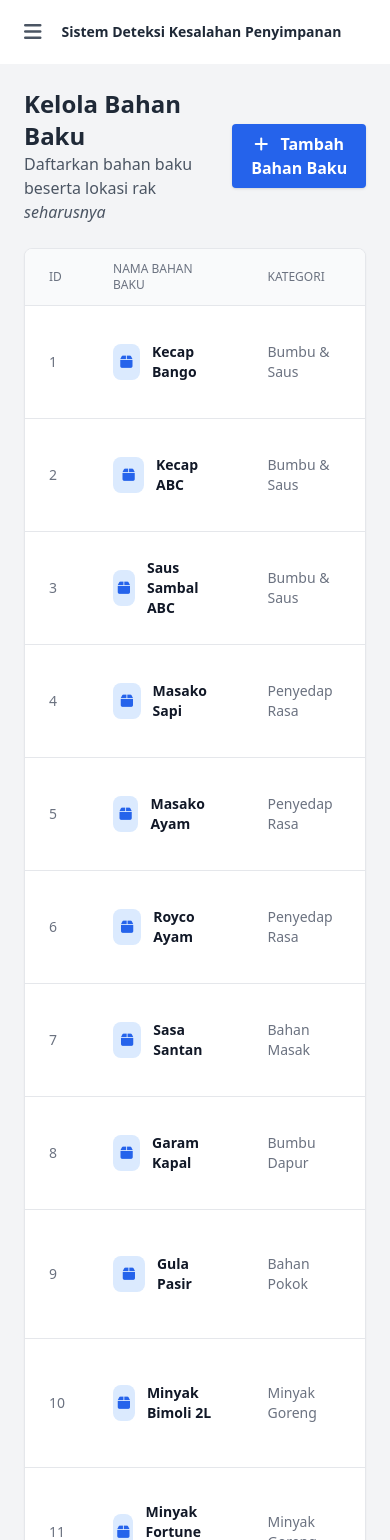
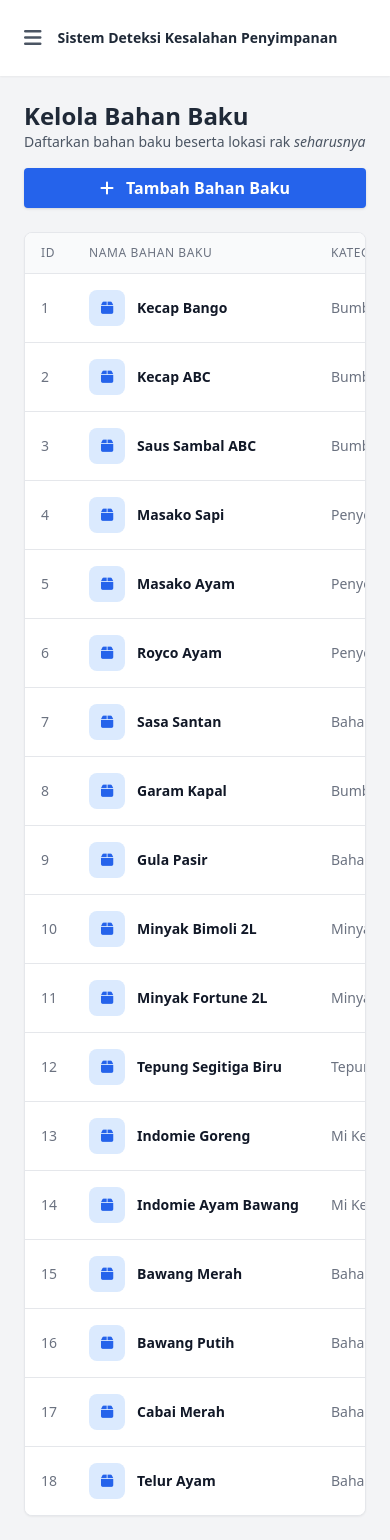
Before and after one commit to xinnxz/computer-vision-skripsi, a Flask app: page /bahan in a window 390 px wide. Run offline with Flask 3, Linux system fonts and the light colour scheme; a user stored in the database is signed in; data comes from the database, SQL or seed files in the repository; some libraries are stand-ins or nearby versions.

Commit message:
style: full responsive overhaul for mobile UI/UX, add favicon, dynamic island support

```diff
--- a/templates/base.html
+++ b/templates/base.html
@@ -2,8 +2,10 @@
 <html lang="id">
 <head>
     <meta charset="UTF-8">
-    <meta name="viewport" content="width=device-width, initial-scale=1.0">
+    <meta name="viewport" content="width=device-width, initial-scale=1.0, viewport-fit=cover">
     <title>{% block title %}Sistem Deteksi Kesalahan Penyimpanan Bahan Baku{% endblock %}</title>
+    <!-- Favicon -->
+    <link rel="icon" type="image/jpeg" href="{{ url_for('static', filename='img/favicon.jpg') }}">
     <script src="https://cdn.tailwindcss.com"></script>
     <link rel="stylesheet" href="https://cdnjs.cloudflare.com/ajax/libs/font-awesome/6.4.0/css/all.min.css">
     <style>
@@ -111,12 +113,12 @@
     <!-- Main Content -->
     <main class="flex-1 flex flex-col h-full overflow-hidden">
 
-        <!-- Mobile Header (dengan hamburger menu yang berfungsi) -->
-        <header class="h-16 bg-white shadow-sm flex items-center px-4 md:hidden">
-            <button onclick="toggleSidebar()" class="text-gray-600 hover:text-gray-900 focus:outline-none p-2 mr-3">
+        <!-- Mobile Header (Visible only on small screens) -->
+        <header class="bg-white shadow-sm flex items-center px-4 md:hidden relative z-10" style="padding-top: max(1rem, env(safe-area-inset-top)); padding-bottom: 1rem;">
+            <button onclick="toggleSidebar()" class="text-gray-600 hover:text-gray-900 focus:outline-none p-2 mr-2 shrink-0">
                 <i class="fas fa-bars text-xl"></i>
             </button>
-            <h1 class="text-sm font-bold text-gray-800 leading-tight">Sistem Deteksi Kesalahan Penyimpanan</h1>
+            <h1 class="text-sm font-bold text-gray-800 leading-tight truncate">Sistem Deteksi Kesalahan Penyimpanan</h1>
         </header>
 
         <!-- Content Area -->
--- a/templates/kelola_bahan.html
+++ b/templates/kelola_bahan.html
@@ -3,12 +3,12 @@
 {% block title %}Kelola Bahan Baku - Sistem Gudang Kantin{% endblock %}
 
 {% block content %}
-<div class="flex justify-between items-center mb-6">
+<div class="flex flex-col md:flex-row justify-between items-start md:items-center gap-4 mb-6">
     <div>
         <h2 class="text-2xl font-bold text-gray-800">Kelola Bahan Baku</h2>
-        <p class="text-gray-600">Daftarkan bahan baku beserta lokasi rak <em>seharusnya</em></p>
+        <p class="text-gray-600 text-sm md:text-base">Daftarkan bahan baku beserta lokasi rak <em>seharusnya</em></p>
     </div>
-    <button onclick="document.getElementById('modalTambahBahan').classList.remove('hidden')" class="bg-blue-600 hover:bg-blue-700 text-white font-bold py-2 px-4 rounded shadow">
+    <button onclick="document.getElementById('modalTambahBahan').classList.remove('hidden')" class="w-full md:w-auto bg-blue-600 hover:bg-blue-700 text-white font-bold py-2 px-4 rounded shadow whitespace-nowrap">
         <i class="fas fa-plus mr-2"></i> Tambah Bahan Baku
     </button>
 </div>
@@ -18,32 +18,32 @@
         <table class="min-w-full divide-y divide-gray-200">
             <thead class="bg-gray-50">
                 <tr>
-                    <th class="px-6 py-3 text-left text-xs font-medium text-gray-500 uppercase">ID</th>
-                    <th class="px-6 py-3 text-left text-xs font-medium text-gray-500 uppercase">Nama Bahan Baku</th>
-                    <th class="px-6 py-3 text-left text-xs font-medium text-gray-500 uppercase">Kategori</th>
-                    <th class="px-6 py-3 text-left text-xs font-medium text-gray-500 uppercase">Lokasi Seharusnya</th>
-                    <th class="px-6 py-3 text-right text-xs font-medium text-gray-500 uppercase">Aksi</th>
+                    <th class="px-4 md:px-6 py-3 text-left text-xs font-medium text-gray-500 uppercase tracking-wider whitespace-nowrap">ID</th>
+                    <th class="px-4 md:px-6 py-3 text-left text-xs font-medium text-gray-500 uppercase tracking-wider whitespace-nowrap">Nama Bahan Baku</th>
+                    <th class="px-4 md:px-6 py-3 text-left text-xs font-medium text-gray-500 uppercase tracking-wider whitespace-nowrap">Kategori</th>
+                    <th class="px-4 md:px-6 py-3 text-left text-xs font-medium text-gray-500 uppercase tracking-wider whitespace-nowrap">Lokasi Seharusnya</th>
+                    <th class="px-4 md:px-6 py-3 text-right text-xs font-medium text-gray-500 uppercase tracking-wider whitespace-nowrap">Aksi</th>
                 </tr>
             </thead>
             <tbody class="bg-white divide-y divide-gray-200">
                 {% for bahan in bahan_list %}
                 <tr class="hover:bg-gray-50">
-                    <td class="px-6 py-4 text-sm text-gray-500">{{ bahan.id_bahan }}</td>
-                    <td class="px-6 py-4">
+                    <td class="px-4 md:px-6 py-4 text-sm text-gray-500 whitespace-nowrap">{{ bahan.id_bahan }}</td>
+                    <td class="px-4 md:px-6 py-4 whitespace-nowrap">
                         <div class="flex items-center">
-                            <div class="w-9 h-9 rounded-lg bg-blue-100 text-blue-600 flex items-center justify-center mr-3">
+                            <div class="w-9 h-9 rounded-lg bg-blue-100 text-blue-600 flex items-center justify-center mr-3 shrink-0">
                                 <i class="fas fa-box text-sm"></i>
                             </div>
                             <span class="text-sm font-bold text-gray-900">{{ bahan.nama_bahan }}</span>
                         </div>
                     </td>
-                    <td class="px-6 py-4 text-sm text-gray-500">{{ bahan.kategori or '-' }}</td>
-                    <td class="px-6 py-4">
+                    <td class="px-4 md:px-6 py-4 text-sm text-gray-500 whitespace-nowrap">{{ bahan.kategori or '-' }}</td>
+                    <td class="px-4 md:px-6 py-4 whitespace-nowrap">
                         <span class="px-2 py-1 text-xs font-semibold rounded-full bg-green-100 text-green-800">
                             {{ bahan.nama_rak }}
                         </span>
                     </td>
-                    <td class="px-6 py-4 text-right text-sm font-medium">
+                    <td class="px-4 md:px-6 py-4 text-right text-sm font-medium whitespace-nowrap">
                         <button onclick="bukaEditBahan({{ bahan.id_bahan }}, '{{ bahan.nama_bahan }}', '{{ bahan.kategori or '' }}', {{ bahan.id_lokasi }})" class="text-indigo-600 hover:text-indigo-900 mr-3">
                             <i class="fas fa-edit"></i> Edit
                         </button>
```
Also changed, not shown: templates/kelola_pengguna.html (+14 -14 lines), templates/kelola_rak.html (+11 -11 lines), templates/riwayat.html (+20 -20 lines), favicon.jpg (added), static/img/favicon.jpg (added).
